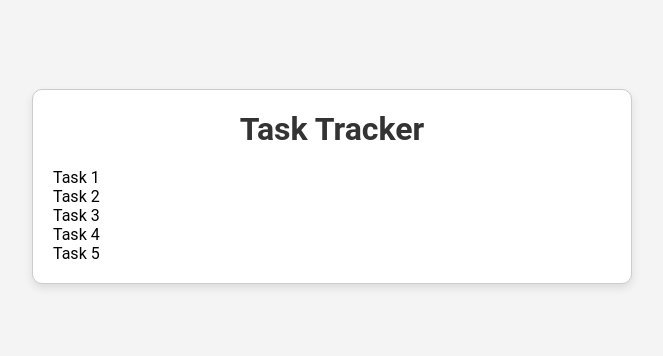
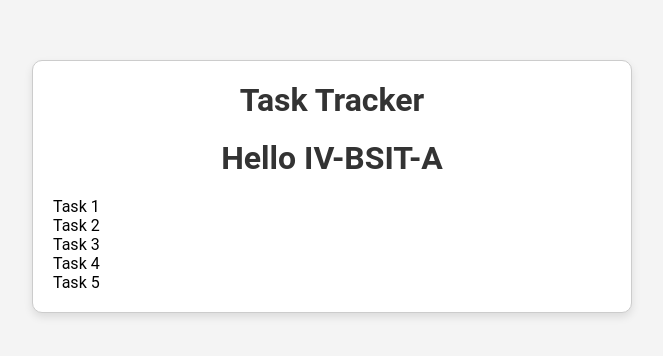
Before and after one commit to yura0143/iv-bsit-a-Lao, a plain HTML site: page index.html in a window 1280 px wide. Shown: the part 214-570 px from the top of the page, without its empty margins (308-971 px from the left). Drawn offline with Linux system fonts and the light colour scheme.

Commit message:
Update index.html

```diff
--- a/index.html
+++ b/index.html
@@ -9,6 +9,8 @@
   <body>
     <div class="container">
       <h1>Task Tracker</h1>
+
+      <h1>Hello IV-BSIT-A</h1>
       <ul id="tasks">
         <li>Task 1</li>
         <li>Task 2</li>
```
